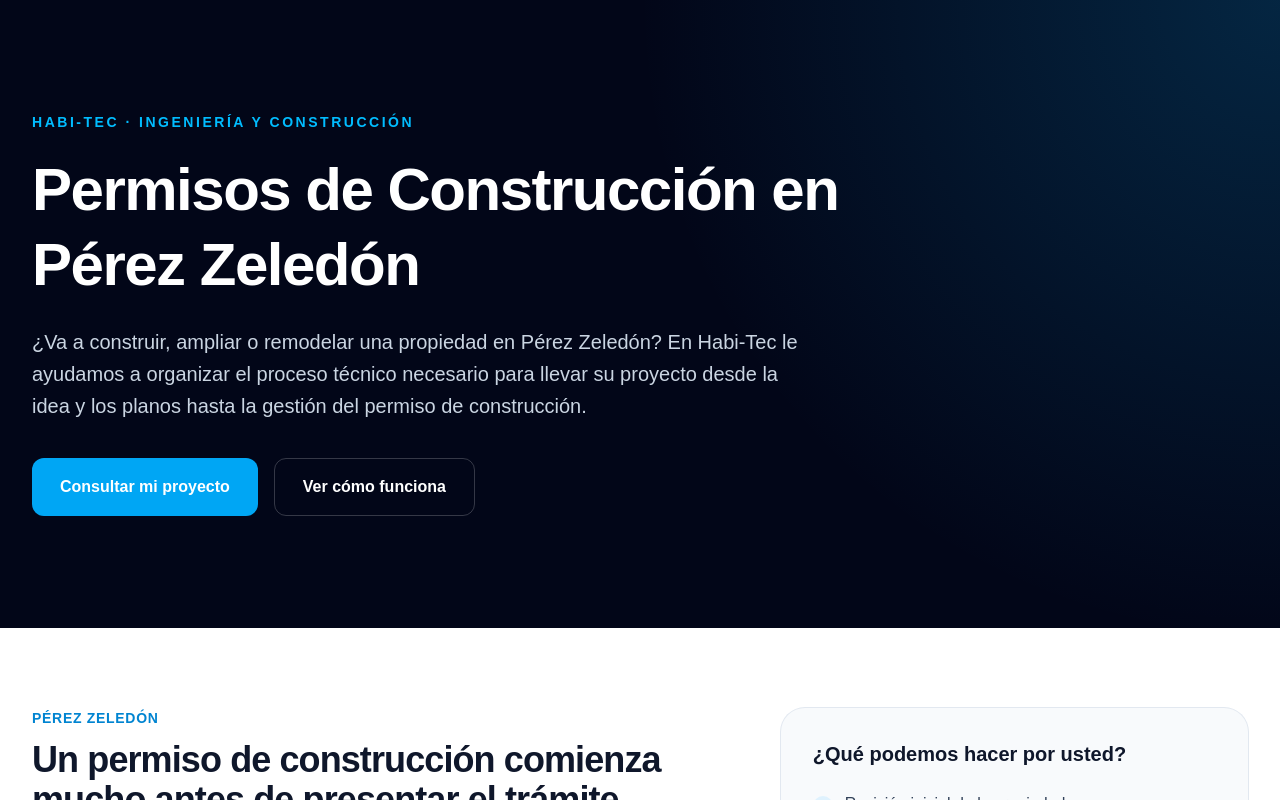
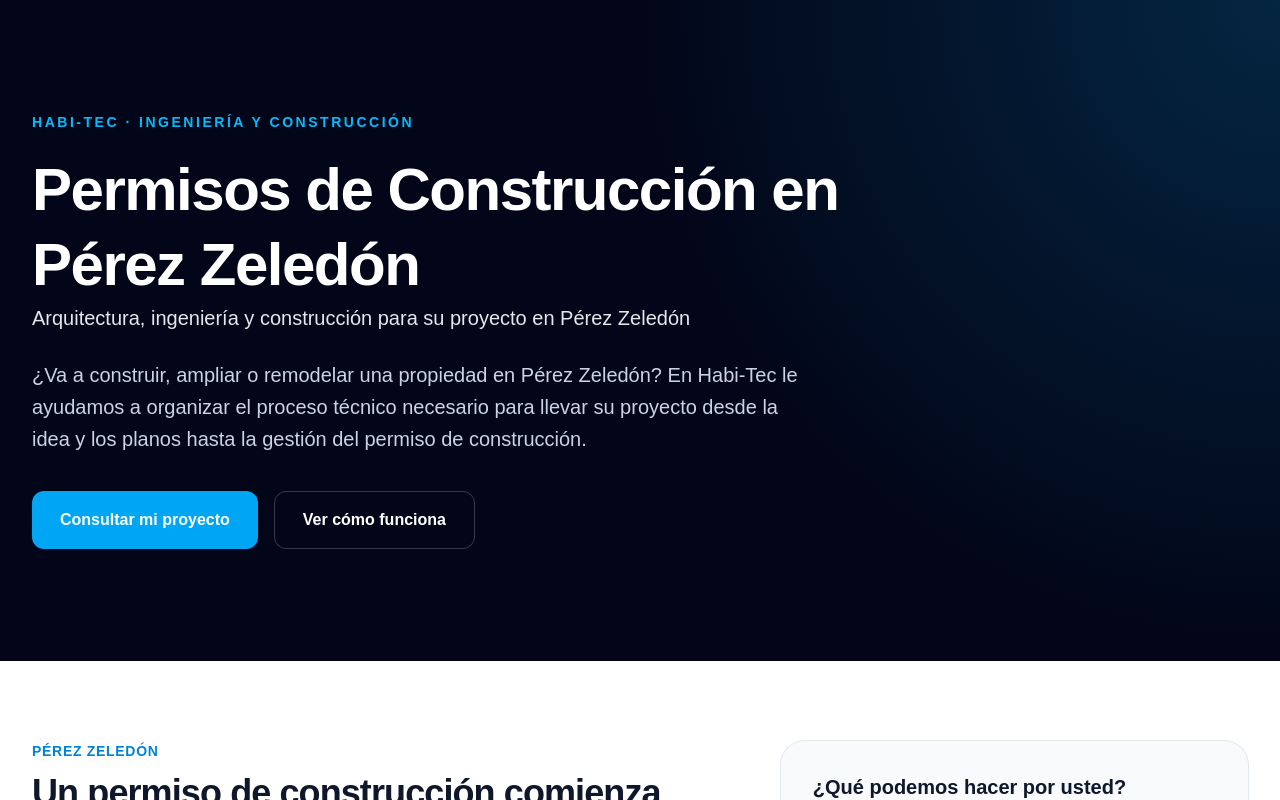
Before and after one commit to ericksv1988-ctrl/habitec-web, a Next.js app: page /permisos-de-construccion-perez-zeledon in a window 1280 px wide. Shown: the top 800 px of the page. Built offline with nearby package versions, Linux system fonts and the light colour scheme.

Commit message:
Agrega H2 con palabras clave de arquitectura y construccion

```diff
--- a/app/permisos-de-construccion-perez-zeledon/page.tsx
+++ b/app/permisos-de-construccion-perez-zeledon/page.tsx
@@ -39,6 +39,9 @@
               Permisos de Construcción en Pérez Zeledón
             </h1>
 
+              <h2 className="text-lg font-medium leading-relaxed tracking-normal text-gray-200 sm:text-xl lg:text-2x">
+              Arquitectura, ingeniería y construcción para su proyecto en Pérez Zeledón
+              </h2>
             <p className="mt-6 max-w-3xl text-lg leading-8 text-slate-300 sm:text-xl">
               ¿Va a construir, ampliar o remodelar una propiedad en Pérez
               Zeledón? En Habi-Tec le ayudamos a organizar el proceso técnico
```
